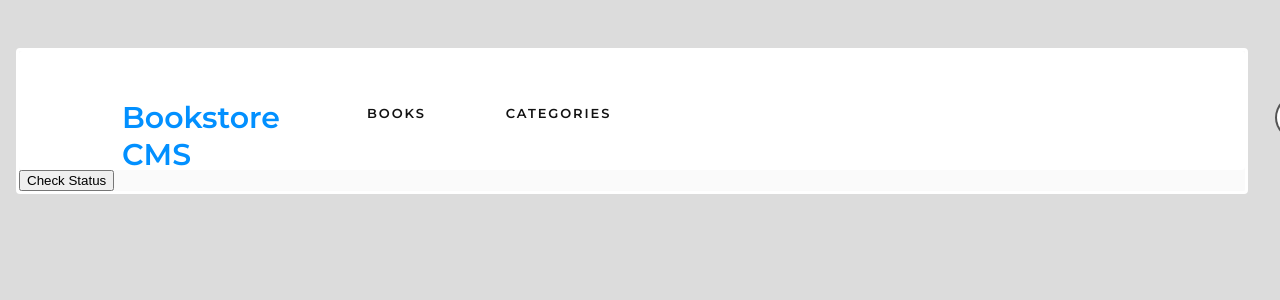
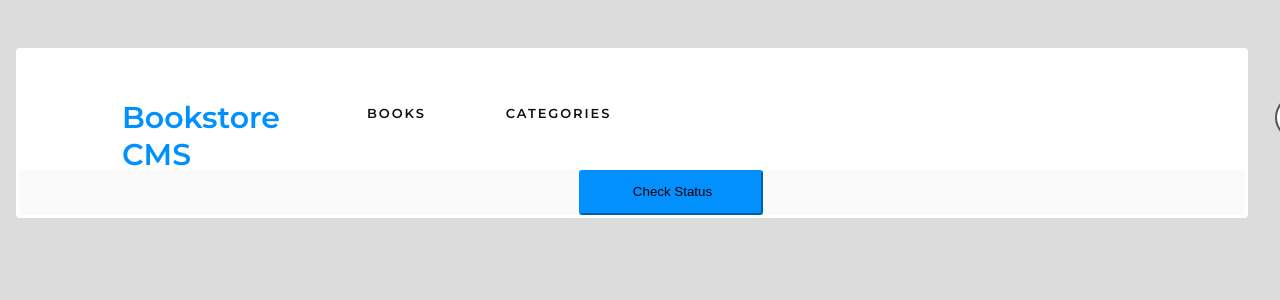
Before and after one commit to David-Kasilia/bookstore-with-react, a React (Create React App) app: page /categories in a window 1280 px wide. Shown: the top 300 px of the page. Built offline with nearby package versions, Linux system fonts and the light colour scheme.

Commit message:
Completed Project

```diff
--- a/src/App.css
+++ b/src/App.css
@@ -294,3 +294,13 @@ hr {
   width: 90%;
   color: gray;
 }
+
+.check {
+  width: 11.5rem;
+  margin-left: 35rem;
+  height: 2.813rem;
+  border-color: #0290ff;
+  padding: 0.801rem 1.188rem 0.886rem 1.375rem;
+  border-radius: 3px;
+  background-color: #0290ff;
+}
```
